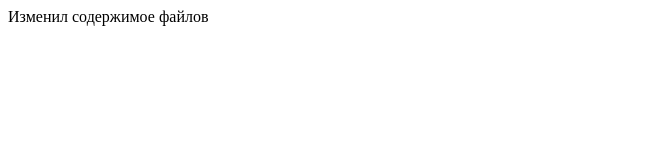
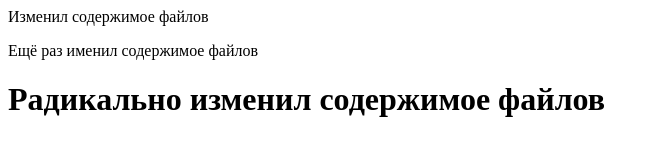
Before and after one commit to RomanRiyanov/first-project, a plain HTML site: page index.html in a window 1280 px wide. Shown: the whole page, without its empty margins (0-659 px from the left). Drawn offline with Linux system fonts and the light colour scheme.

Commit message:
Третий коммит в ентернет

```diff
--- a/index.html
+++ b/index.html
@@ -1,3 +1,5 @@
 <div>
     <p>Изменил содержимое файлов</p>
+    <p>Ещё раз именил содержимое файлов</p>
+    <h1>Радикально изменил содержимое файлов</h1>
 </div>
```
